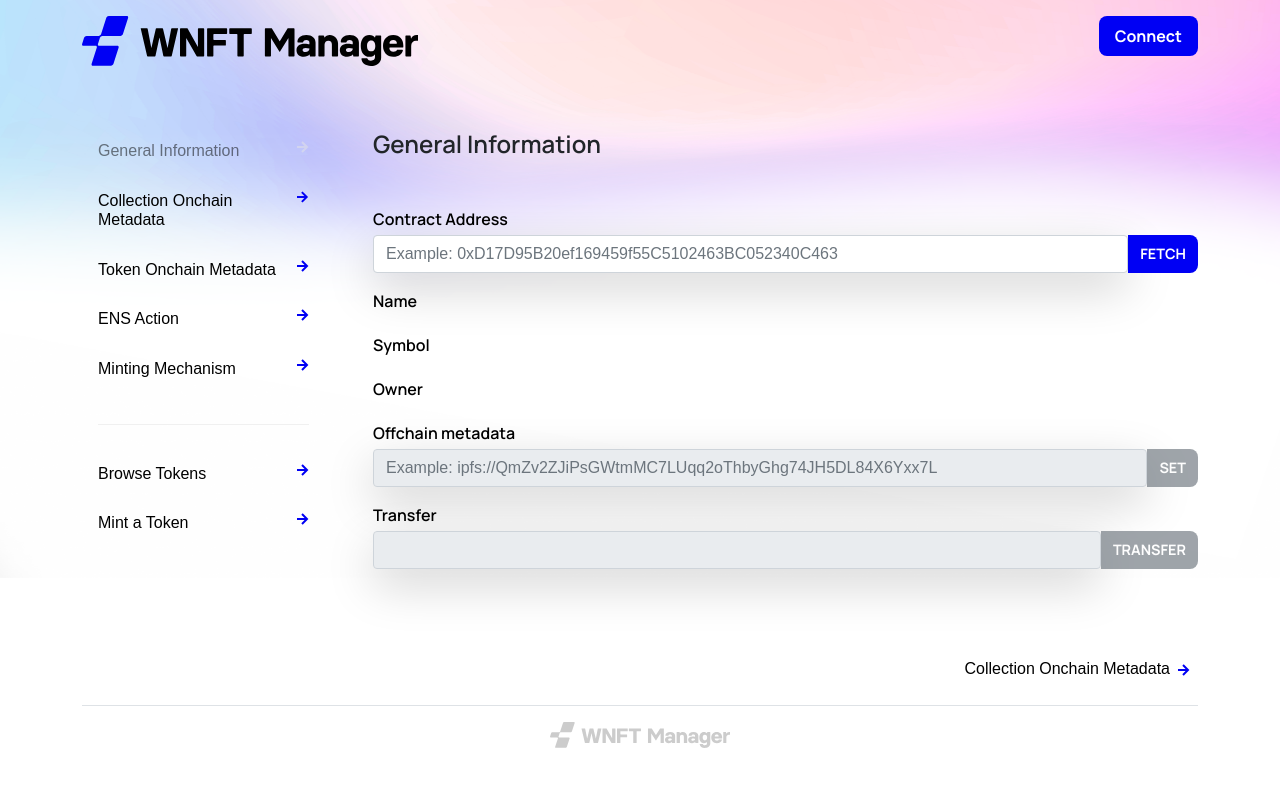
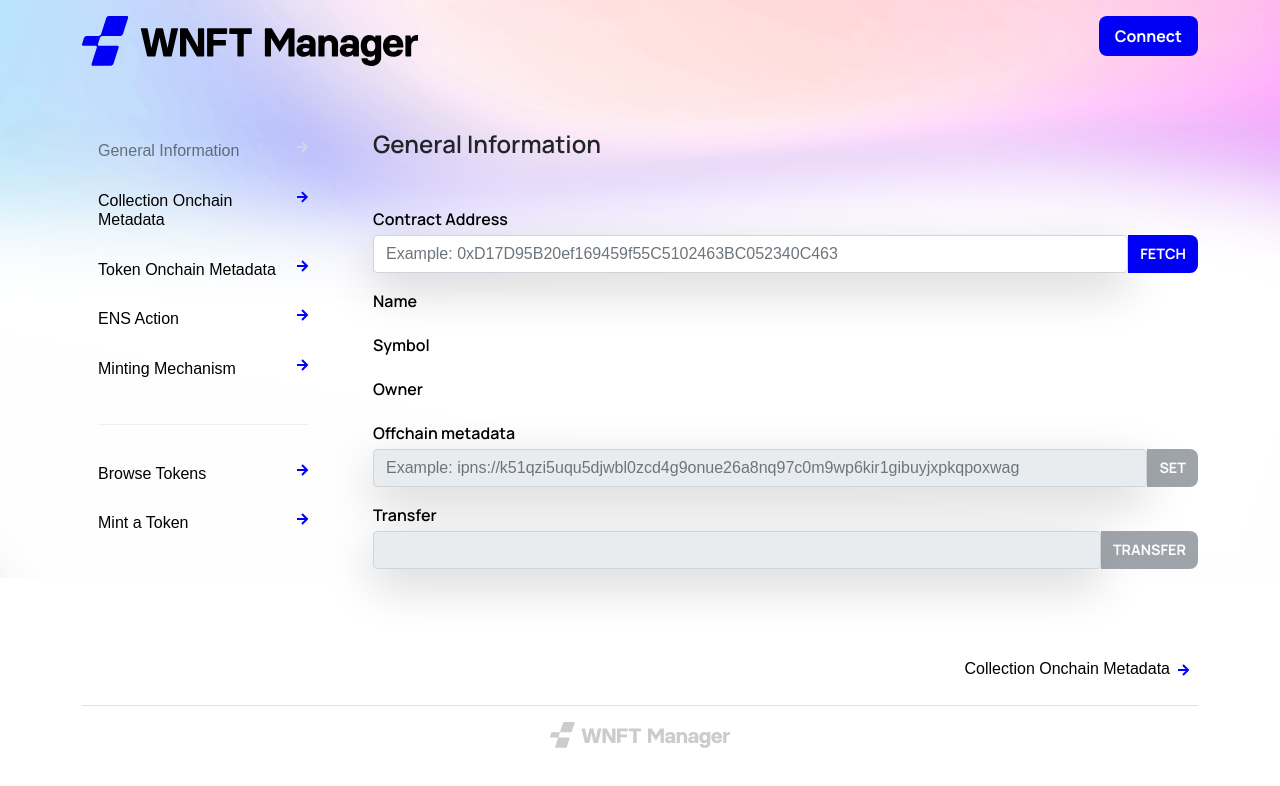
Before and after one commit to Esteroids/WNFT-app, a React (Create React App) app: page /#/ in a window 1280 px wide. Shown: the top 786 px of the page. Built offline with nearby package versions, Linux system fonts and the light colour scheme.

Commit message:
changed sample

```diff
--- a/src/components/pages/general-information/GeneralInformation.js
+++ b/src/components/pages/general-information/GeneralInformation.js
@@ -97,7 +97,7 @@
       </div>
     </div>
 
-    <GenericFieldSet key="wnft-offchain-metadata-key" genericFieldLabel="Offchain metadata" genericFieldID="wnft-offchain-metadata" notOwnerAndNotLogin={notOwnerAndNotLogin} notOwner={notOwner}  callSet={callSetWnftOffchainMetadata} initFieldValue={props.contractDetails?.wnftOffchainMetadata} validator={contentUriValidate} placeholder="Example: ipfs://QmZv2ZJiPsGWtmMC7LUqq2oThbyGhg74JH5DL84X6Yxx7L" />
+    <GenericFieldSet key="wnft-offchain-metadata-key" genericFieldLabel="Offchain metadata" genericFieldID="wnft-offchain-metadata" notOwnerAndNotLogin={notOwnerAndNotLogin} notOwner={notOwner}  callSet={callSetWnftOffchainMetadata} initFieldValue={props.contractDetails?.wnftOffchainMetadata} validator={contentUriValidate} placeholder="Example: ipns://k51qzi5uqu5djwbl0zcd4g9onue26a8nq97c0m9wp6kir1gibuyjxpkqpoxwag" />
 
     <GenericFieldSet key="wnft-transfer-key" genericFieldLabel="Transfer" buttonLabel="TRANSFER" genericFieldID="wnft-transfer" notOwnerAndNotLogin={notOwnerAndNotLogin} notOwner={notOwner}  callSet={callTransferWnft} initFieldValue="" validator={ethAddressValidate} />
 
--- a/src/components/pages/mint-token/MintAToken.js
+++ b/src/components/pages/mint-token/MintAToken.js
@@ -78,7 +78,7 @@
         {withCID && (<div className="col-12 my-3">
             <label htmlFor="init-cid-to-token" className="form-label">Initial token offchain metadata</label>
             <div className="input-group">
-                <input type="text" className="form-control shadow-lg rounded" name="init-cid-to-token" id="init-cid-to-token" value={initTokenCID} disabled={notIsContractLoaded ? 'disabled' : null} onChange={initTokenCIDChange} placeholder="Example: ipfs://QmZv2ZJiPsGWtmMC7LUqq2oThbyGhg74JH5DL84X6Yxx7L" />
+                <input type="text" className="form-control shadow-lg rounded" name="init-cid-to-token" id="init-cid-to-token" value={initTokenCID} disabled={notIsContractLoaded ? 'disabled' : null} onChange={initTokenCIDChange} placeholder="Example: ipns://k51qzi5uqu5djwbl0zcd4g9onue26a8nq97c0m9wp6kir1gibuyjxpkqpoxwag" />
             </div>
         </div>) }
         { isLoading && (<div className="col-12 d-flex"><img src={loading_gif} /></div>)}
--- a/src/components/pages/token-profile/TokenProfile.js
+++ b/src/components/pages/token-profile/TokenProfile.js
@@ -79,7 +79,7 @@
                 <label htmlFor="website-cid" className="form-label">Owner</label>
                 <div className="show-value">{tokenDetails?.owner||''}</div>
             </div>
-            <GenericFieldSet mainClass="col-7  my-3" key="token-uri-key" genericFieldLabel="Offchain metadata" genericFieldID="token-uri" notOwnerAndNotLogin="" notOwner={notTokenOwner}  callSet={callSetTokenURI} initFieldValue={tokenDetails?.tokenURI} validator={contentUriValidate} placeholder="Example: ipfs://QmZv2ZJiPsGWtmMC7LUqq2oThbyGhg74JH5DL84X6Yxx7L" />
+            <GenericFieldSet mainClass="col-7  my-3" key="token-uri-key" genericFieldLabel="Offchain metadata" genericFieldID="token-uri" notOwnerAndNotLogin="" notOwner={notTokenOwner}  callSet={callSetTokenURI} initFieldValue={tokenDetails?.tokenURI} validator={contentUriValidate} placeholder="Example: ipns://k51qzi5uqu5djwbl0zcd4g9onue26a8nq97c0m9wp6kir1gibuyjxpkqpoxwag" />
 
             <GenericFieldSet mainClass="col-7  my-5" key="transfer-to-key" buttonLabel="TRANSFER" genericFieldLabel="" emptyLabel={true} genericFieldID="transfer-to" notOwnerAndNotLogin="" notOwner={notTokenOwner}  callSet={callTransferTokenTo} initFieldValue="" validator={ethAddressValidate} />
 
```
